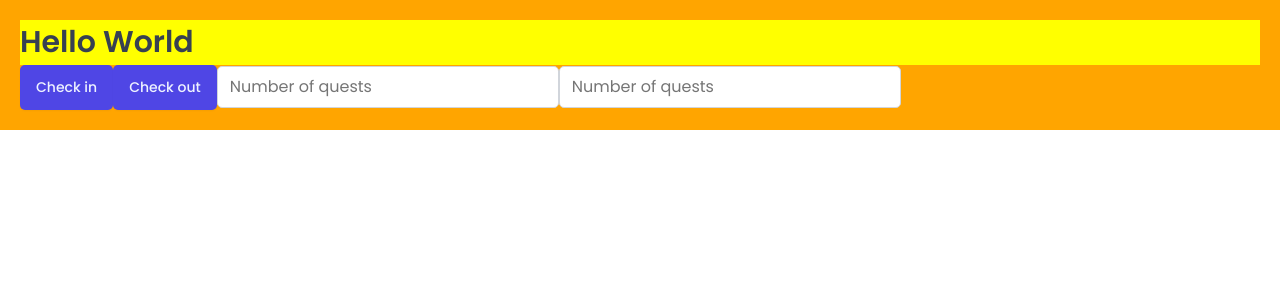
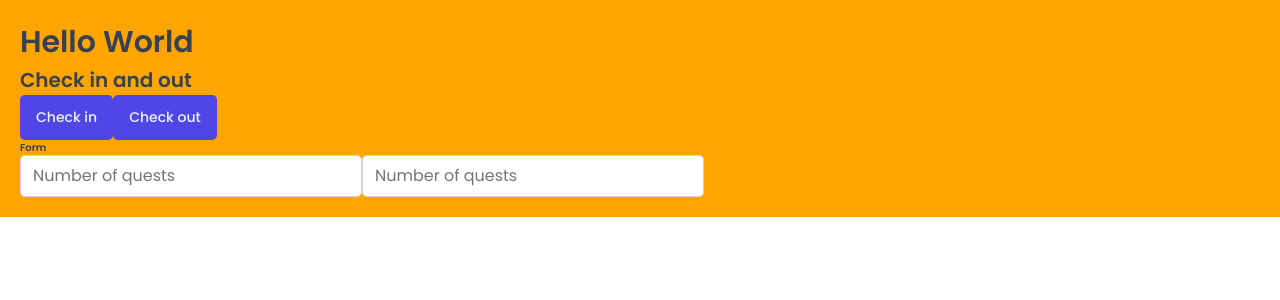
Before and after one commit to uhpoler/TheWildOasis, a React (Vite) app: page / in a window 1280 px wide. Shown: the top 300 px of the page. Built offline with nearby package versions, Linux system fonts and the light colour scheme; a web font is replaced by a local one.

Commit message:
Styled component props

```diff
--- a/src/App.jsx
+++ b/src/App.jsx
@@ -2,12 +2,7 @@
 import GlobalStyles from "./styles/GlobalStyles";
 import Button from "./ui/Button";
 import Input from "./ui/Input";
-
-const H1 = styled.h1`
-  font-size: 30px;
-  font-weight: 600;
-  background-color: yellow;
-`;
+import Heading from "./ui/Heading";
 
 const StyledApp = styled.div`
   background-color: orange;
@@ -19,10 +14,12 @@
     <>
       <GlobalStyles />
       <StyledApp>
-        <H1>Hello World </H1>
+        <Heading as="h1">Hello World </Heading>
+        <Heading as="h2">Check in and out </Heading>
         <Button onClick={() => alert("nbn")}>Check in</Button>
         <Button onClick={() => alert("nbn")}>Check out</Button>
 
+        <Heading as="h3">Form</Heading>
         <Input type="number" placeholder="Number of quests" />
         <Input type="number" placeholder="Number of quests" />
       </StyledApp>
--- /dev/null
+++ b/src/ui/Heading.jsx
@@ -0,0 +1,28 @@
+import styled, { css } from "styled-components";
+
+// const test = css`
+//   text-align: center;
+// `;
+
+const Heading = styled.h1`
+  ${(props) =>
+    props.as === "h1" &&
+    css`
+      font-size: 3rem;
+      font-weight: 600;
+    `}
+  ${(props) =>
+    props.as === "h2" &&
+    css`
+      font-size: 2rem;
+      font-weight: 600;
+    `}
+    ${(props) =>
+    props.as === "h3" &&
+    css`
+      font-size: 1rem;
+      font-weight: 600;
+    `}
+`;
+
+export default Heading;
```
